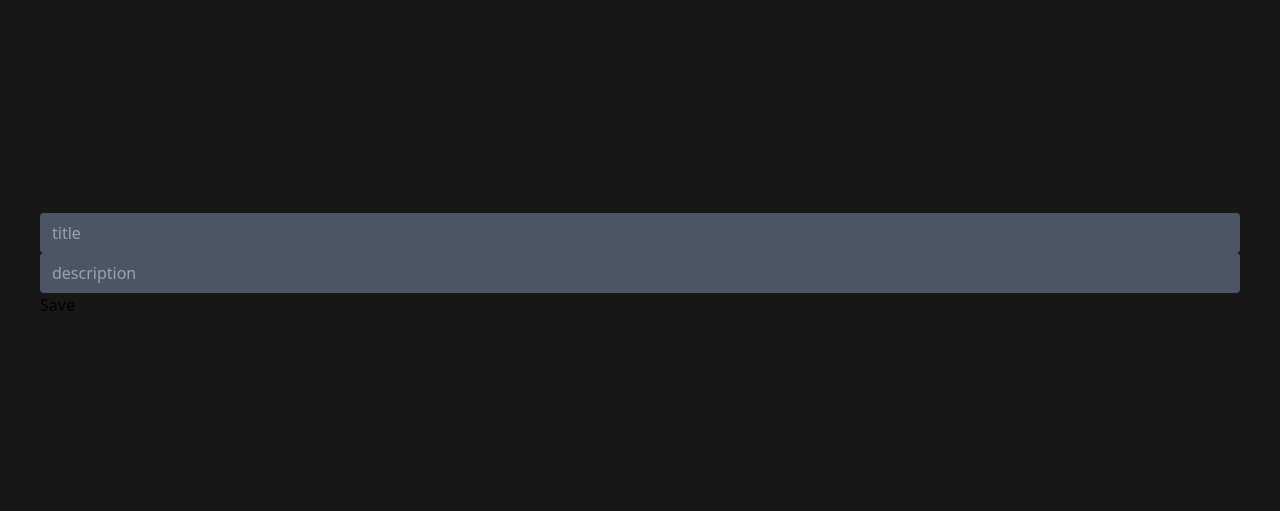
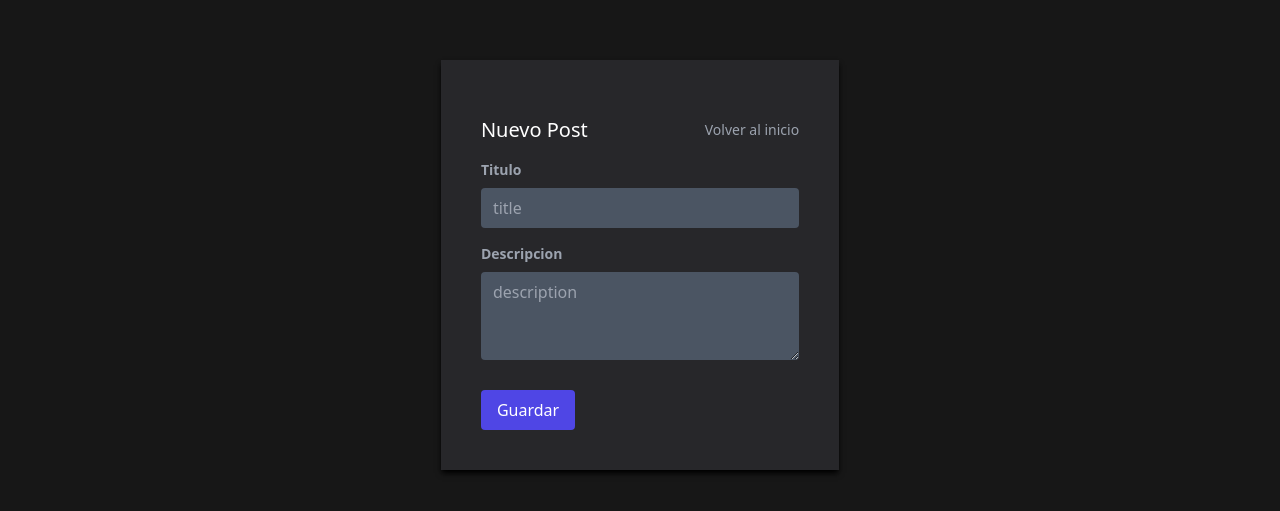
Before and after one commit to MatiasGonzalez1/galleryMedia, a React (Create React App) app in the folder front/: page /new in a window 1280 px wide. Shown: the part 135-646 px from the top of the page. Built offline with nearby package versions, Linux system fonts and the light colour scheme; no server answers.

Commit message:
feat: add getOnePost on postContext and add editPost

```diff
--- a/front/src/App.js
+++ b/front/src/App.js
@@ -12,6 +12,7 @@
      <Routes>
       <Route path='/' element={<Home/>}/>
       <Route path='/new' element={<PostForm/>}/>
+      <Route path='/posts/:id' element={<PostForm/>}/>
       <Route path='*' element={<NotFound/>}/>
     </Routes>
     <Toaster/>
--- a/front/src/api/posts.js
+++ b/front/src/api/posts.js
@@ -5,3 +5,5 @@
 export const createPostRequest = async (post) => await axios.post('posts', post)
 
 export const deletePostRequest = async id => await axios.delete('/posts/'+id)
+
+export const getPostRequest = async id => await axios.get('/posts/'+id);
--- a/front/src/components/PostCard.js
+++ b/front/src/components/PostCard.js
@@ -1,9 +1,13 @@
 import toast from 'react-hot-toast'
 import {usePosts} from '../context/postContext';
+import {useNavigate} from 'react-router-dom'
+
+
 
 export function PostCard({ post }) {
 
   const {deletePost} = usePosts();
+  const navigate = useNavigate();
 
   const handleDelete = (id) => {
     toast((t)=>(
@@ -13,7 +17,13 @@
         </p>
         <div>
           <button className='bg-red-500 hover:bg-red-400 px-3 py-2 text-sm text-white rounded-sm mx-2'
-          onClick={()=>deletePost(id)}
+          onClick={()=>
+            {
+              deletePost(id)
+              toast.dismiss(t.id)
+            }
+            }
+
           >Eliminar</button>
           <button className='bg-slate-400 hover:bg-slate-500 px-3 py-2 rounded-sm text-white mx-2' onClick={()=> toast.dismiss(t.id)}>Cancelar</button>
         </div>
@@ -27,7 +37,9 @@
     }
 
   return (
-    <div className="bg-zinc-800 text-white rounded-sm shadow-md shadow-black hover:bg-zinc-700 hover:cursor-pointer">
+    <div className="bg-zinc-800 text-white rounded-sm shadow-md shadow-black hover:bg-zinc-700 hover:cursor-pointer"
+    onClick={()=> navigate(`/posts/${post._id}`)}
+    >
       <div className="px-4 py-7">
         <div className="flex justify-between">
           <h3>{post.title}</h3>
--- a/front/src/context/postContext.js
+++ b/front/src/context/postContext.js
@@ -1,6 +1,6 @@
 import {useState, createContext, useContext, useEffect} from 'react';
 
-import { createPostRequest, deletePostRequest, getPostsRequests } from '../api/posts';
+import { createPostRequest, deletePostRequest, getPostRequest, getPostsRequests } from '../api/posts';
 
 
 const postContext = createContext()
@@ -34,6 +34,11 @@
     setPosts(posts.filter(post => post._id !== id))}
   }
 
+  const getPost = async (id) => {
+    const res = await getPostRequest(id)
+    return res.data
+  }
+
   useEffect(()=>{
     getPosts();
   },[])
@@ -43,7 +48,8 @@
       posts,
       getPosts,
       createPost,
-      deletePost
+      deletePost,
+      getPost
     }
   }>
     {children}
--- a/front/src/pages/PostForm.js
+++ b/front/src/pages/PostForm.js
@@ -1,20 +1,44 @@
 import {Formik, Form, Field, ErrorMessage} from 'formik'
 import * as yup from 'yup'
 import {usePosts} from '../context/postContext'
-import {useNavigate} from 'react-router-dom'
+import {useNavigate, useParams, Link} from 'react-router-dom'
+import { useEffect, useState } from 'react'
 
 export function PostForm() {
 
-  const { createPost} = usePosts()
-  const navigate = useNavigate()
+  //contexto de postContext
+  const { createPost, getPost} = usePosts()
+
+  //navegación de react-router-dom
+  const navigate = useNavigate();
+  const params = useParams();
+
+  //se inicializan las variables a utilizar en 'initial values de la etiqueta formik
+  const [post, setPost] = useState({
+    title: '',
+    description: '',
+  });
+
+  useEffect(()=>{
+   (async()=> {
+    //si existe la propiedad id setea al post con la informacion de ese id
+    if (params.id){
+      const post =  await getPost(params.id)
+      setPost(post)
+    }
+   })()
+  },[])
 
   return (
-    <div>
+    <div className='flex items-center justify-center'>
+      <div className='bg-zinc-800 p-10 shadow-md shadow-black'>
+        <header className='flex items-center justify-between py-4 text-white'>
+          <h3 className='text-xl'>Nuevo Post</h3>
+          <Link to='/' className='text-gray-400 text-sm hover:text-gray-300'>Volver al inicio</Link>
+        </header>
+
       {/* se inicializan los input con una cadena vacia */}
-      <Formik initialValues={{
-        title:'',
-        description:''
-      }}
+      <Formik initialValues={post}
       validationSchema={yup.object({
         title: yup.string().required("Title is required"),
         description: yup.string().required("Description is required")
@@ -23,22 +47,31 @@
         await createPost(values)
         navigate('/')
       }}
+      //reinicia los datos para poder mostrar los datos en los input al editar id's
+      enableReinitialize={true}
       >
         {({handleSubmit})=> (
           <Form onSubmit={handleSubmit}>
+
+            <label htmlFor='title' className='text-sm block mb-2 font-bold text-gray-400'>Titulo</label>
           {/* se hace referencia en cada input a los valores inicializados
           */}
 
-          <Field className='px-3 py-2 focus:outline-none rounded bg-gray-600 text-white w-full' name='title' placeholder='title'/>
+          <Field className='px-3 py-2 mb-4 focus:outline-none rounded bg-gray-600 text-white w-full' name='title' placeholder='title'/>
+
           <ErrorMessage component='p' className='text-red-500 text-sm'  name='title'/>
-          <Field  className='px-3 py-2 focus:outline-none rounded bg-gray-600 text-white w-full' name='description'
-          placeholder='description'/>
+
+          <label htmlFor='description' className='text-sm block mb-2 font-bold text-gray-400'>Descripcion</label>
+
+          <Field component='textarea' className='px-3 py-2 mb-4 focus:outline-none rounded bg-gray-600 text-white w-full' name='description' placeholder='description' rows={3}/>
+
           <ErrorMessage className='text-red-500 text-sm' component='p' name='description'/>
 
-          <button type='submit'>Save</button>
+          <button type='submit' className='bg-indigo-600 hover:bg-indigo-500 px-4 py-2 rounded mt-2 text-white focus:outline-none disabled:bg-indigo-400'>Guardar</button>
         </Form>
         )}
       </Formik>
+      </div>
     </div>
   )
 }
```
